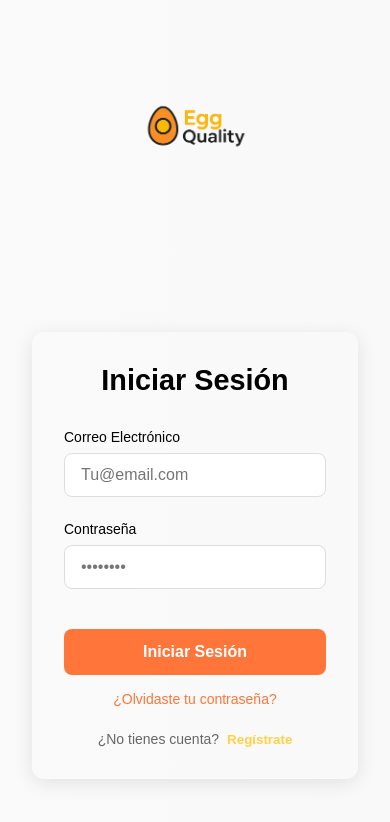
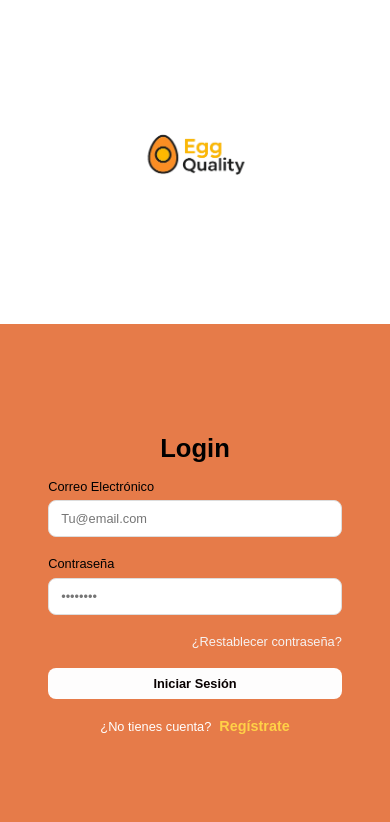
Before and after one commit to Jhonnyxavier2729/eggquality, a Vue app: page /login in a window 390 px wide. Shown: the top 822 px of the page. Built offline with nearby package versions, Linux system fonts and the light colour scheme; no server answers.

Commit message:
cambios en el login y responsive

```diff
--- a/src/components/auth/AuthForm.vue
+++ b/src/components/auth/AuthForm.vue
@@ -1,6 +1,6 @@
 <template>
   <form @submit.prevent="submit" class="auth-form">
-    <h2>{{ isLogin ? 'Iniciar Sesión' : 'Registrarse' }}</h2>
+    <h2>{{ isLogin ? 'Login' : 'Registrarse' }}</h2>
 
     <div v-if="!isLogin" class="form-group">
       <label for="username">Nombre de Usuario</label>
@@ -32,7 +32,6 @@
         v-model="password"
         required
         placeholder="••••••••"
-
       />
     </div>
 
@@ -47,14 +46,14 @@
       />
     </div>
 
+    <div v-if="isLogin" class="forgot-password">
+      <a href="#" @click.prevent="openPasswordRecoveryModal">¿Restablecer contraseña?</a>
+    </div>
+
     <button type="submit" :disabled="loading" class="submit-btn">
       <span v-if="!loading">{{ isLogin ? 'Iniciar Sesión' : 'Registrarse' }}</span>
       <span v-else>Procesando...</span>
     </button>
-
-    <div v-if="isLogin" class="forgot-password">
-      <a href="#" @click.prevent="openPasswordRecoveryModal">¿Olvidaste tu contraseña?</a>
-    </div>
 
     <div class="auth-switch">
       <span>{{ isLogin ? '¿No tienes cuenta?' : '¿Ya tienes cuenta?' }}</span>
@@ -86,7 +85,6 @@ const props = defineProps({
 
 const emit = defineEmits(['toggle-auth-mode', 'submit']);
 
-// Nuevo campo para el nombre de usuario
 const username = ref('');
 const email = ref('');
 const password = ref('');
@@ -96,7 +94,6 @@ const isPasswordRecoveryModalVisible = ref(false);
 const authStore = useAuthStore();
 const toast = useToast();
 
-const error = computed(() => authStore.error);
 const loading = computed(() => authStore.loading);
 
 const toggleAuthMode = () => {
@@ -109,7 +106,6 @@ const openPasswordRecoveryModal = () => {
 
 const submit = async () => {
   if (!props.isLogin) {
-    // Validar también el nombre de usuario
     if (!username.value || !email.value || !password.value || !confirmPassword.value) {
       toast.warning('Por favor, completa todos los campos del formulario, incluyendo el nombre de usuario.');
       return;
@@ -132,8 +128,6 @@ const submit = async () => {
       !hasNumbers
     ) {
       let message = `La contraseña debe tener al menos ${minLength} caracteres, incluyendo mayúsculas, minúsculas y números.`;
-      if (password.value.length < 12) {
-      }
       toast.warning(message);
       return;
     }
@@ -147,26 +141,27 @@ const submit = async () => {
   emit('submit', {
     email: email.value,
     password: password.value,
-    username: username.value, // Asegúrate de emitir el username
-    isLogin: props.isLogin // También envía isLogin para que handleAuth sepa si es login o registro
+    username: username.value,
+    isLogin: props.isLogin
   });
 };
 </script>
 
 <style scoped>
+/* Estilos Base (Escritorio - por defecto) */
 .auth-form {
   width: 100%;
-  max-width: 400px;
-  padding: 2rem;
-  border-radius: 12px;
-  box-shadow: 0 4px 20px rgba(0, 0, 0, 0.1);
+  max-width: 380px; /* Ancho máximo en escritorio */
+  padding: 0; /* Tu padding original es 0 en el CSS base */
+  box-sizing: border-box; /* Fundamental para la responsividad */
+  /* Eliminado: background-color, border-radius, box-shadow */
 }
 
 h2 {
   color: #000;
   text-align: center;
   margin-bottom: 2rem;
-  font-size: 1.8rem;
+  font-size: 2rem; /* Tu tamaño original */
 }
 
 .form-group {
@@ -187,6 +182,7 @@ input {
   border-radius: 8px;
   font-size: 1rem;
   transition: all 0.3s;
+  box-sizing: border-box; /* Fundamental para que el padding no desborde */
 }
 
 input:focus {
@@ -198,8 +194,8 @@ input:focus {
 .submit-btn {
   width: 100%;
   padding: 14px;
-  background-color: #ff753a;
-  color: white;
+  background-color: #fefdfd; /* Tu color original */
+  color: rgb(8, 0, 0); /* Tu color original */
   border: none;
   border-radius: 8px;
   font-size: 1rem;
@@ -210,18 +206,18 @@ input:focus {
 }
 
 .submit-btn:hover {
-  background-color: #e56732;
+  background-color: #fdfcfb;
 }
 
 .submit-btn:disabled {
-  background-color: #cccccc;
+  background-color: #bbbab6;
   cursor: not-allowed;
 }
 
 .auth-switch {
   text-align: center;
   margin-top: 1.5rem;
-  color: #666;
+  color: white;
 }
 
 .switch-btn {
@@ -234,16 +230,16 @@ input:focus {
 }
 
 .switch-btn:hover {
-  color: #ffc107;
+  color:#ffd147;
 }
 
 .forgot-password {
-  text-align: center;
+  text-align: right;
   margin-top: 1rem;
 }
 
 .forgot-password a {
-  color: #ff753a;
+  color: #f6f3f2;
   text-decoration: none;
   cursor: pointer;
 }
@@ -251,4 +247,81 @@ input:focus {
 .forgot-password a:hover {
   color: #e56732;
 }
+
+/* ======================================= */
+/* MEDIA QUERIES PARA RESPONSIVIDAD */
+/* (Solo ajustes de tamaño y espaciado) */
+/* ======================================= */
+
+/* --- Para pantallas de hasta 768px (móviles y tablets pequeñas) --- */
+@media (max-width: 768px) {
+  .auth-form {
+    /* Permitimos que el formulario ocupe casi todo el ancho disponible */
+    max-width: 90%; /* Ocupa el 90% del ancho del viewport */
+    margin: 1.5rem auto; /* Centra el formulario y añade margen vertical */
+    padding: 0 1rem; /* Reducir padding horizontal, manteniendo el vertical si lo tuvieras */
+                     /* Si el formulario se encuentra dentro de un contenedor con padding,
+                        este padding interno de 1rem es para que los elementos no se peguen a los bordes del form. */
+  }
+
+  h2 {
+    font-size: 1.8rem; /* Reducir tamaño de título */
+    margin-bottom: 1.5rem;
+  }
+
+  .form-group {
+    margin-bottom: 1.2rem; /* Reducir espacio entre grupos de formulario */
+  }
+
+  label {
+    font-size: 0.9rem; /* Reducir tamaño de etiqueta */
+    margin-bottom: 0.4rem;
+  }
+
+  input {
+    padding: 10px 12px; /* Reducir padding de inputs */
+    font-size: 0.9rem; /* Reducir tamaño del texto en los inputs */
+  }
+
+  .submit-btn {
+    padding: 12px; /* Reducir padding del botón */
+    font-size: 0.95rem; /* Reducir tamaño del texto del botón */
+    margin-top: 1.2rem;
+  }
+
+  .auth-switch {
+    margin-top: 1.2rem;
+    font-size: 0.9rem; /* Reducir tamaño del texto de switch */
+  }
+
+  .switch-btn {
+    font-size: 0.9rem; /* Asegura que el botón de switch también se adapte */
+  }
+
+  .forgot-password {
+    font-size: 0.85rem; /* Reducir tamaño del texto de contraseña olvidada */
+    margin-top: 0.8rem;
+  }
+}
+
+/* --- Para pantallas de hasta 480px (móviles muy pequeños) --- */
+@media (max-width: 480px) {
+  .auth-form {
+    padding: 0 0.5rem; /* Mínimo padding horizontal para pantallas muy pequeñas */
+    max-width: 95%; /* Ocupa casi todo el ancho */
+    margin: 1rem auto;
+  }
+
+  h2 {
+    font-size: 1.6rem;
+    margin-bottom: 1rem;
+  }
+
+  label, input, .submit-btn, .auth-switch, .forgot-password {
+    font-size: 0.8rem; /* Escalar todo un poco más */
+  }
+  .submit-btn {
+    padding: 8px; /* Reducir un poco más el padding del botón */
+  }
+}
 </style>
--- a/src/components/auth/AuthLayout.vue
+++ b/src/components/auth/AuthLayout.vue
@@ -9,25 +9,21 @@
       </div>
     </div>
   </template>
-
-  <!-- rops = defineProps({
-    isLoading: Boolean, // Define la prop isLoading
-  })-->
   <style scoped>
 .auth-layout {
     display: flex;
     min-height: 100vh;
-  background: linear-gradient(to right, #f9faf9 , #f9f9f9); /* Degradado de blanco a morado */
+    background-color: #ffffff;
   }
 
 .logo-container {
     flex: 1;
+    background-color: white;
     display: flex;
     flex-direction: column;
     justify-content: center;
     align-items: center;
     padding: 2rem;
-  background: transparent; /* Ya no necesita color sólido */
   }
 
 .logo {
@@ -48,7 +44,7 @@ h1 {
     justify-content: center;
     align-items: center;
     padding: 2rem;
-  background-color: transparent; /* Fondo transparente para que se vea el gradiente */
+    background-color: #e67b49;
  }
 
 @media (max-width: 768px) {
--- a/src/components/auth/PasswordRecoveryModal.vue
+++ b/src/components/auth/PasswordRecoveryModal.vue
@@ -25,12 +25,12 @@
   import { ref } from 'vue';
   import { useAuthStore } from '@/stores/auth';
 
-  const props = defineProps({
-    isVisible: {
-      type: Boolean,
-      required: true,
-    },
-  });
+  //const props = defineProps({
+    //isVisible: {
+      //type: Boolean,
+      //required: true,
+    //},
+  //});
 
   const emit = defineEmits(['close']);
 
--- a/src/components/layout/SidebarMenu.vue
+++ b/src/components/layout/SidebarMenu.vue
@@ -5,9 +5,8 @@
         <button class="hamburger" @click="$emit('toggle')">
           <i class="fas fa-bars"></i>
         </button>
-        <img v-if="props.isSidebarOpen" src="@/assets/logo1.png" alt="EggQuality Logo" class="logo-img" />
-      </div>
-      <div class="user-info" v-if="props.isSidebarOpen && authStore.isAuthenticated">
+        <img v-show="props.isSidebarOpen" src="@/assets/logo1.png" alt="EggQuality Logo" class="logo-img" /></div>
+      <div class="user-info" v-show="props.isSidebarOpen && authStore.isAuthenticated">
         <div class="user-avatar">
           <font-awesome-icon :icon="['fas', 'user-circle']" class="user-icon" />
         </div>
@@ -164,8 +163,8 @@ const executeLogout = async () => {
   height: auto;
   display: block;
   margin: 0;
+  transition: opacity 0.3s ease-out, max-width 0.3s ease-out;
 }
-
 /* --- Sidebar Principal --- */
 .sidebar {
   width: 80px;
@@ -181,6 +180,7 @@ const executeLogout = async () => {
   box-shadow: 2px 0 5px rgba(139, 55, 55, 0.1);
   transition: width 0.5s cubic-bezier(0,0,0,1);
   box-sizing: border-box;
+  overflow: hidden;
 }
 
 .sidebar.open {
@@ -268,6 +268,7 @@ const executeLogout = async () => {
 .text {
   flex: 1;
   white-space: nowrap;
+  font-size: 1rem;
 }
 
 .logout-btn {
@@ -294,6 +295,10 @@ const executeLogout = async () => {
   border-bottom: 1px solid rgba(0, 0, 0, 0.1); /* Separador sutil */
   margin-bottom: 1rem; /* Espacio debajo del bloque de usuario */
   color: #333; /* Color de texto general */
+  max-height: 100px; /* Un valor lo suficientemente grande para cuando está visible */
+  opacity: 1; /* Completamente visible */
+  pointer-events: auto; /* Permite interacciones */
+  transition: max-height 0.4s ease-in-out, opacity 0.4s ease-in-out, padding 0.4s ease-in-out, margin-bottom 0.4s ease-in-out;
 }
 
 /* Estilos para el contenedor del ícono */
--- a/src/views/HoneycombListView.vue
+++ b/src/views/HoneycombListView.vue
@@ -375,7 +375,7 @@ h2 {
     }
 
     .search-box {
-        width: 220px; /* Ancho fijo o ajusta según prefieras */
+        width: 250px; /* Ancho fijo o ajusta según prefieras */
     }
 
      .search-input {
@@ -504,7 +504,7 @@ h2 {
     }
 
      .search-box {
-         width: 280px; /* Ancho un poco mayor para búsqueda */
+         width: 355px; /* Ancho un poco mayor para búsqueda */
      }
 
      .search-input {
```
Also changed, not shown: src/components/layout/AppLayout.vue (line endings or trailing spaces). Lines whose indentation alone changed are shown as unchanged.
